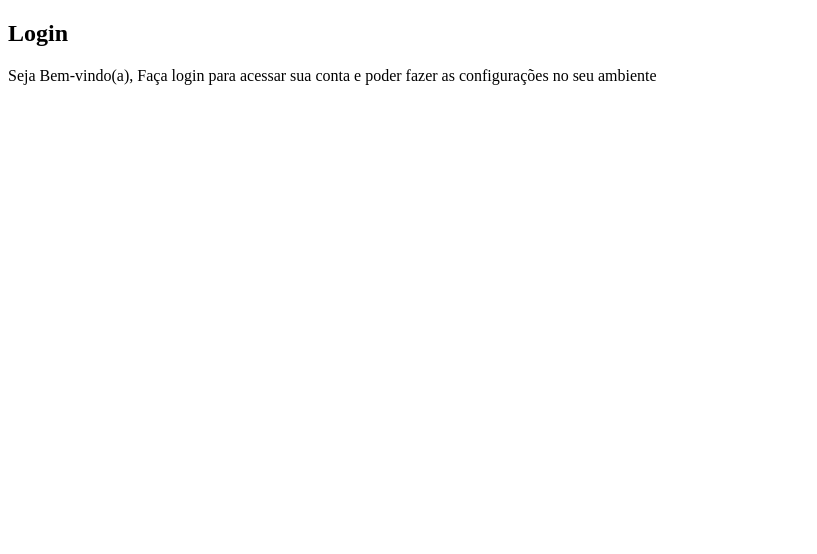
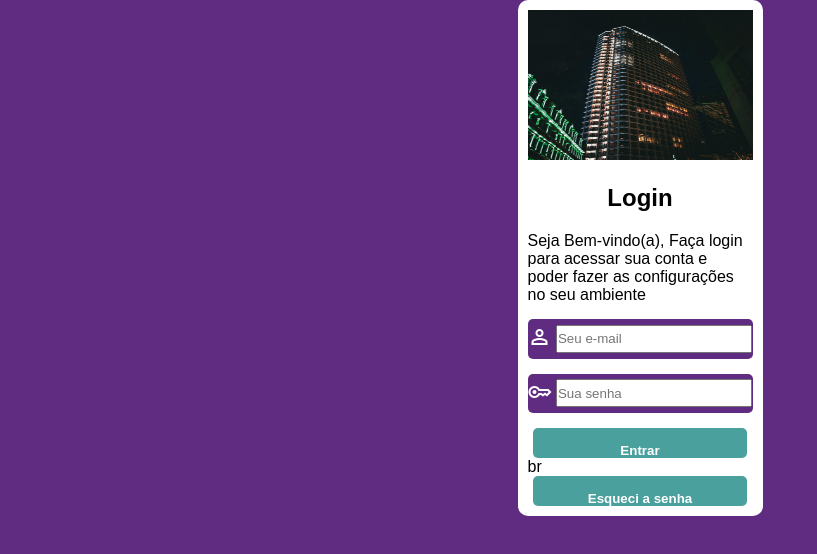
Before and after one commit to Erasmo-Veloso/project-login, a plain HTML site: page index.html in a window 1280 px wide. Shown: the whole page, without its empty margins (0-817 px from the left). Drawn offline with nearby package versions, Linux system fonts and the light colour scheme.

Commit message:
Actualização

```diff
--- a/estilos/style.css
+++ b/estilos/style.css
@@ -7,3 +7,75 @@
     Lilás: #5f2c82
 
 */
+
+*{
+    margin: 0px;
+    padding: 0px;
+    font-family: Arial, Helvetica, sans-serif;
+}
+
+body,html{
+
+    width: 100vw;
+    height: 100vh;
+}
+
+body{
+    background-color: #5f2c82;
+}
+
+#login{
+    background-color: rgb(255, 255, 255);
+    border-radius: 10px;
+    padding:10px;
+    width: 225px;
+    margin:auto;
+
+}
+
+h1{
+    padding: 20px;
+    text-align: center;
+}
+
+p{
+    margin-bottom: 15px;
+
+
+}
+
+div.camp{
+    background-color: #5f2c82;
+    padding-bottom: 6px;
+    border-radius: 5px;
+    margin-bottom: 15px;
+}
+
+span{
+    transform: translateY(25%);
+    color:white;
+
+}
+img{
+    width: 100%;
+    height: 150px;
+}
+
+input{
+    height: 24px;
+    width: 192px;
+}
+
+.button{
+    margin: 10px;
+    width: 95%;
+    display: block;
+    margin: auto;
+    border: 0px;
+    padding: 15px;
+    border-radius: 5px;
+    background-color: #49a09d ;
+    color:white;
+    font-weight: bold;
+
+}
--- a/index.html
+++ b/index.html
@@ -4,6 +4,7 @@
     <meta charset="UTF-8">
     <meta name="viewport" content="width=device-width, initial-scale=1.0">
     <title>Login</title>
+    <link href="https://fonts.googleapis.com/css2?family=Material+Symbols+Outlined" rel="stylesheet" />
     <link rel="stylesheet" href="estilos/style.css">
 </head>
 <body>
@@ -11,14 +12,31 @@
         <section id="login">
 
             <div id="imagem">
+                <img src="assets/pexels-jimmy-k-1233438433-29509071 (1).jpg" alt="">
 
             </div>
 
             <div id="formu">
                 <h1>Login</h1>
+
                 <p>Seja Bem-vindo(a), Faça login para acessar sua conta e poder fazer as configurações no seu ambiente</p>
 
                 <form action="login.php" method="post">
+
+                    <div class="camp">
+                        <label for="imail"><span class="material-symbols-outlined">person</span></label>
+                        <input type="email" name="mail" id="imail" placeholder="Seu e-mail" required>
+                    </div>
+
+                    <div class="camp">
+                        <label for="ipass"><span class="material-symbols-outlined">key</span></label>
+                        <input type="password" name="pass" id="ipass" required placeholder="Sua senha" minlength="8">
+                    </div>
+
+                    <div>
+                        <input type="submit" value="Entrar" class="button">br
+                        <input type="submit" value="Esqueci a senha" class="button">
+                    </div>
 
                 </form>
 
```
Also changed, not shown: assets/person_49dp_FFFFFF_FILL0_wght400_GRAD0_opsz48.png (added).
